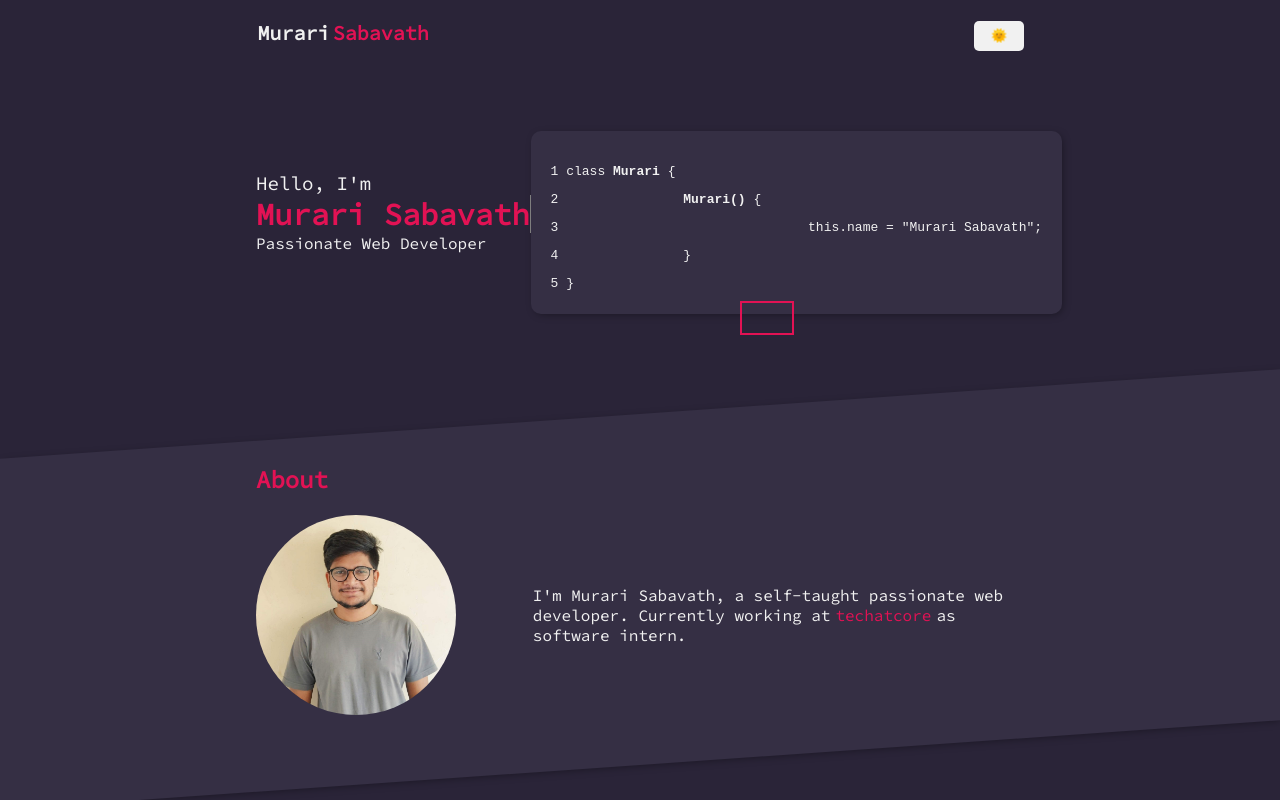
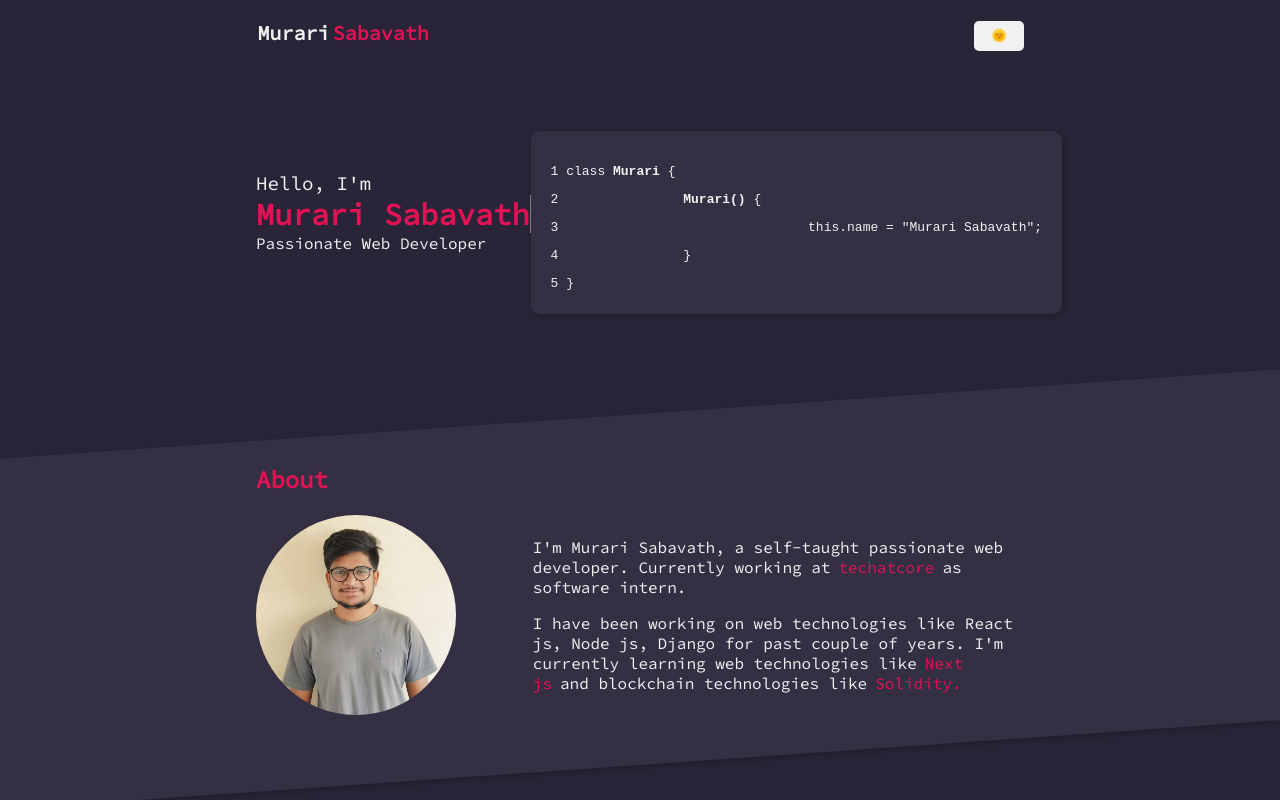
Before and after one commit to MurariSabavath/portfolio, a React (Create React App) app: page / in a window 1280 px wide. Shown: the top 800 px of the page. Built offline with nearby package versions, Linux system fonts and the light colour scheme.

Commit message:
updated about

```diff
--- a/src/components/About/About.component.tsx
+++ b/src/components/About/About.component.tsx
@@ -1,7 +1,7 @@
 import profile from "../../assets/profile.jpg";
 import { MainWrapper } from "../../styles/shared";
 import ContentHeader from "../ContentHeader.component";
-import { FlexBox, Img, LinkToIntern, Section, SectionWrapper } from "./styles";
+import { FlexBox, Img, InlineLink, Section, SectionWrapper } from "./styles";
 
 const About = () => (
   <>
@@ -11,14 +11,32 @@ const About = () => (
           <ContentHeader>About</ContentHeader>
           <FlexBox>
             <Img src={profile} />
+            <div>
               <p>
                 I'm Murari Sabavath, a self-taught passionate web developer.
                 Currently working at
-              <LinkToIntern href="https://techatcore.com/" target="_blank">
+                <InlineLink href="https://techatcore.com/" target="_blank">
                   techatcore
-              </LinkToIntern>
+                </InlineLink>
                 as software intern.
               </p>
+
+              <p>
+                I have been working on web technologies like React js, Node js,
+                Django for past couple of years. I'm currently learning web
+                technologies like
+                <InlineLink href="https://nextjs.org/" target="_blank">
+                  Next js
+                </InlineLink>
+                and blockchain technologies like
+                <InlineLink
+                  href="https://docs.soliditylang.org/en/v0.8.11/"
+                  target="_blank"
+                >
+                  Solidity.
+                </InlineLink>
+              </p>
+            </div>
           </FlexBox>
         </Section>
       </MainWrapper>
--- a/src/components/About/styles.tsx
+++ b/src/components/About/styles.tsx
@@ -32,8 +32,8 @@ export const Img = styled.img`
   border-radius: 50%;
 `;
 
-export const LinkToIntern = styled.a`
+export const InlineLink = styled.a`
   text-decoration: none;
-  padding-inline: 5px;
+  padding-inline: 8px;
   color: ${({ theme }) => theme.accent};
 `;
--- a/src/components/Main/Main.component.tsx
+++ b/src/components/Main/Main.component.tsx
@@ -29,7 +29,6 @@ const Main = () => (
           <pre>5 &#125; </pre>
         </CodeBlock>
       </FlexBox>
-      <Square />
     </div>
   </>
 );
```
Lines whose indentation alone changed are shown as unchanged.
